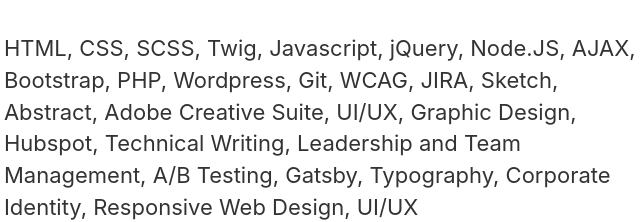
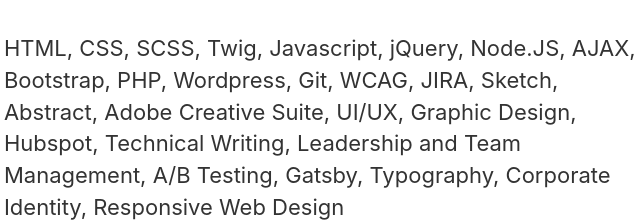
Before and after one commit to caomicc/Cerberus, a Gatsby site: page /resume in a window 1280 px wide. Shown: the part 581-803 px from the top of the page, 310-950 px from the left. Built offline with nearby package versions, Linux system fonts and the light colour scheme; Gatsby itself is replaced by a stand-in of ours.

Commit message:
removing repitition

```diff
--- a/src/pages/resume.js
+++ b/src/pages/resume.js
@@ -19,7 +19,7 @@
       label="skills"
     />
       &nbsp;Skills</h2>
-    <p>HTML, CSS, SCSS, Twig, Javascript, jQuery, Node.JS, AJAX, Bootstrap, PHP, Wordpress, Git, WCAG, JIRA, Sketch, Abstract, Adobe Creative Suite, UI/UX, Graphic Design, Hubspot, Technical Writing, Leadership and Team Management, A/B Testing, Gatsby, Typography, Corporate Identity, Responsive Web Design, UI/UX</p>
+    <p>HTML, CSS, SCSS, Twig, Javascript, jQuery, Node.JS, AJAX, Bootstrap, PHP, Wordpress, Git, WCAG, JIRA, Sketch, Abstract, Adobe Creative Suite, UI/UX, Graphic Design, Hubspot, Technical Writing, Leadership and Team Management, A/B Testing, Gatsby, Typography, Corporate Identity, Responsive Web Design</p>
 
     <h2><Emoji
       symbol="🖥"
```
